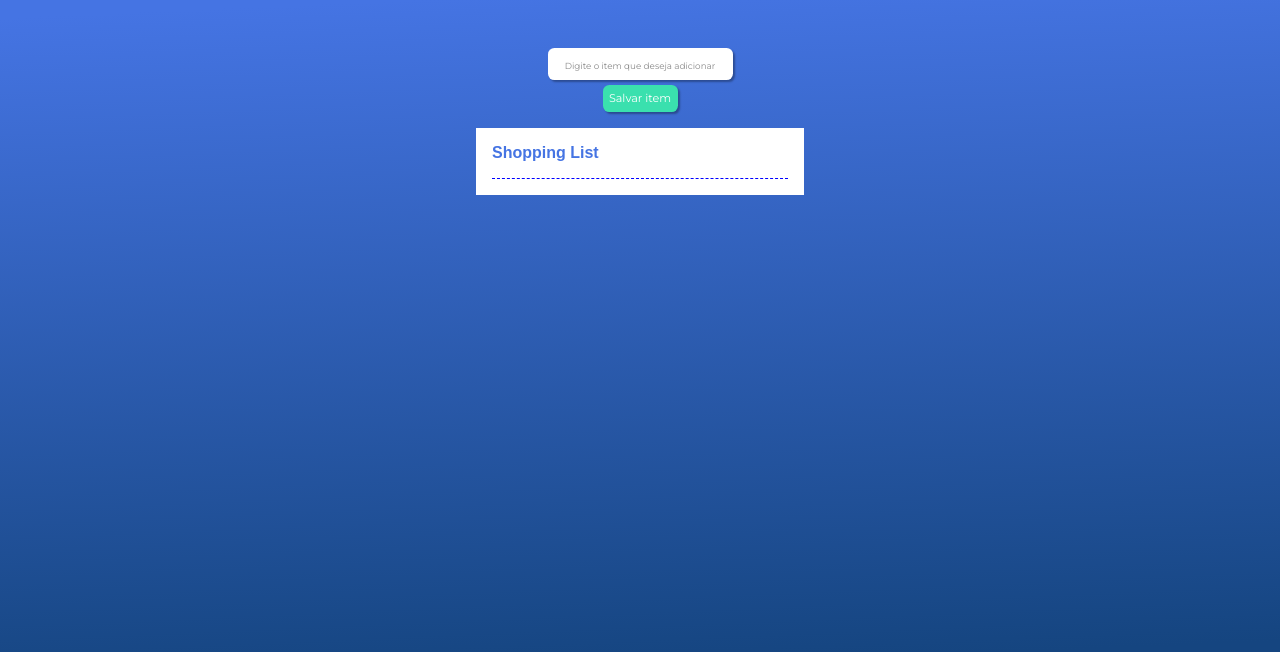
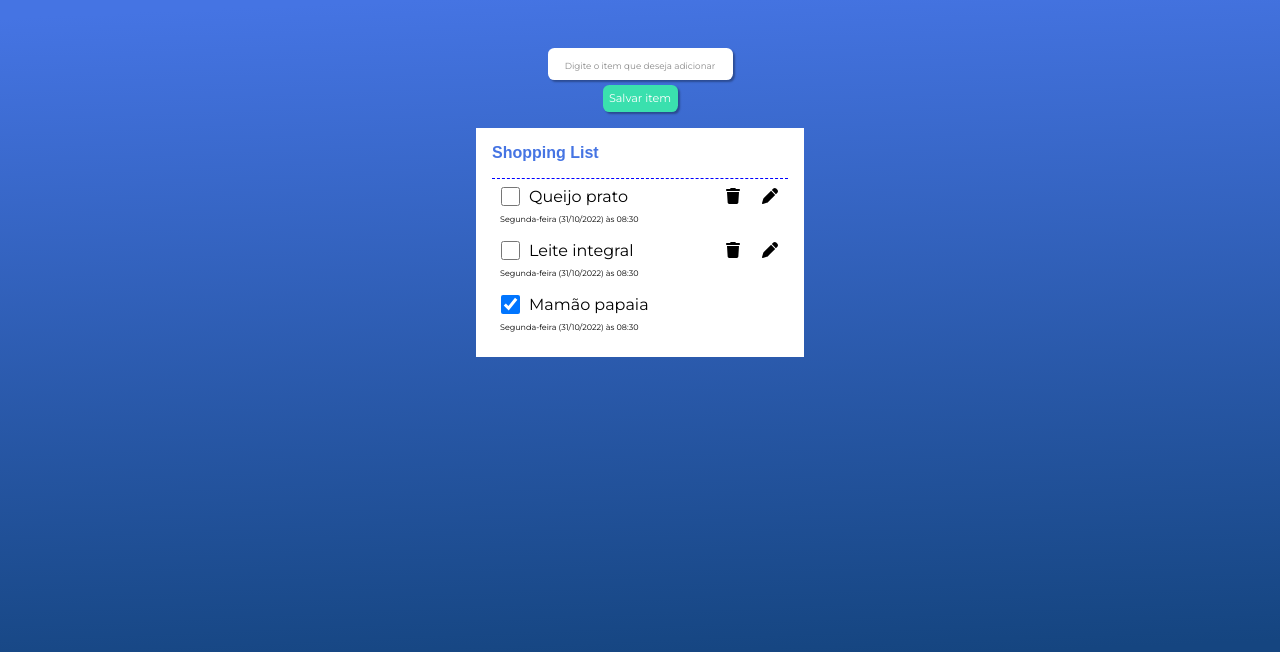
Before and after one commit to lucasc88/life-cycle-angular, an Angular app: page / in a window 1280 px wide. Shown: the top 652 px of the page. Built offline with nearby package versions, Linux system fonts and the light colour scheme; a web font is replaced by a local one.

Commit message:
OnChanges and OnInit

```diff
--- a/src/app/app.component.html
+++ b/src/app/app.component.html
@@ -4,6 +4,9 @@
   <div class="container">
     <div class="lista">
       <h4 class="title-list">Shopping List</h4>
+      <div *ngFor="let item of shoppingList">
+        <app-item [item]="item"></app-item>
+      </div>
     </div>
   </div>
 </section>
--- a/src/app/components/item/item.component.html
+++ b/src/app/components/item/item.component.html
@@ -2,10 +2,14 @@
   class="checkbox"
   type="checkbox"
   name="comprado"
-  id="comprado">
-<p class="description">Nome do item</p>
-<div class="d-contents">
-  <fa-icon class="delete-icon" [icon]="faTrash" ></fa-icon>
-  <fa-icon class="edit-icon" [icon]="faPen" ></fa-icon>
+  id="comprado"
+  [checked]="item.bought"
+/>
+
+<p class="description">{{ item.name }}</p>
+
+<div class="d-contents" *ngIf="!item.bought">
+  <fa-icon class="delete-icon" [icon]="faTrash"></fa-icon>
+  <fa-icon class="edit-icon" [icon]="faPen"></fa-icon>
 </div>
-<small class="date">00/10/2000</small>
+<small class="date">{{ item.date }}</small>
--- a/src/app/components/item/item.component.ts
+++ b/src/app/components/item/item.component.ts
@@ -1,18 +1,28 @@
-import { Component, OnInit } from '@angular/core';
+import { Component, Input, OnChanges, OnInit, SimpleChanges } from '@angular/core';
 import { faPen, faTrash } from '@fortawesome/free-solid-svg-icons';
+import { Item } from 'src/app/interfaces/iItem';
 
 @Component({
   selector: 'app-item',
   templateUrl: './item.component.html',
   styleUrls: ['./item.component.css']
 })
-export class ItemComponent implements OnInit {
+export class ItemComponent implements OnInit, OnChanges {
 
+  @Input() item!: Item;
   faPen = faPen;
   faTrash = faTrash
 
   constructor() { }
 
-  ngOnInit(): void { }
+  //onChanges run firt than onInit
+  ngOnChanges(changes: SimpleChanges): void {
+    console.log("ngOnChanges");;
+  }
+
+  //OnInit run after than OnChanges
+  ngOnInit(): void {
+    console.log("ngOnInit");
+  }
 
 }
```
